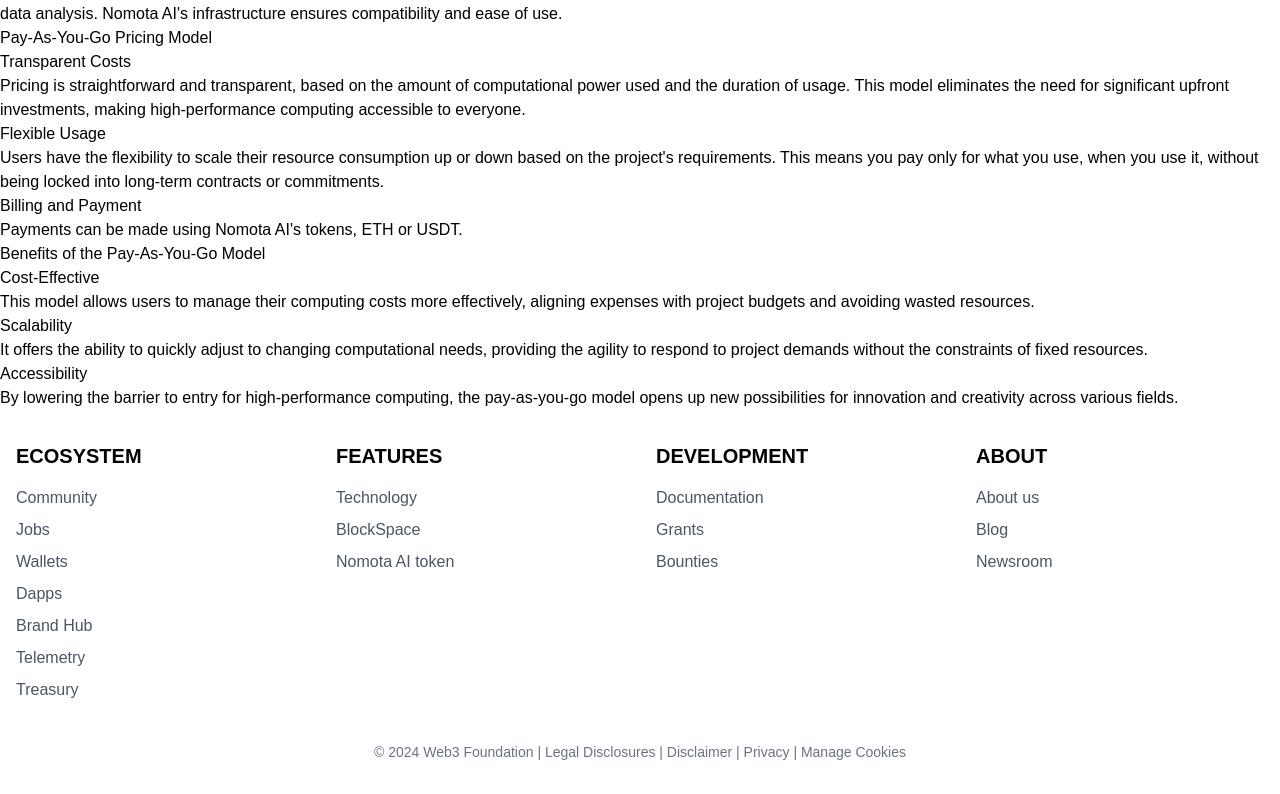
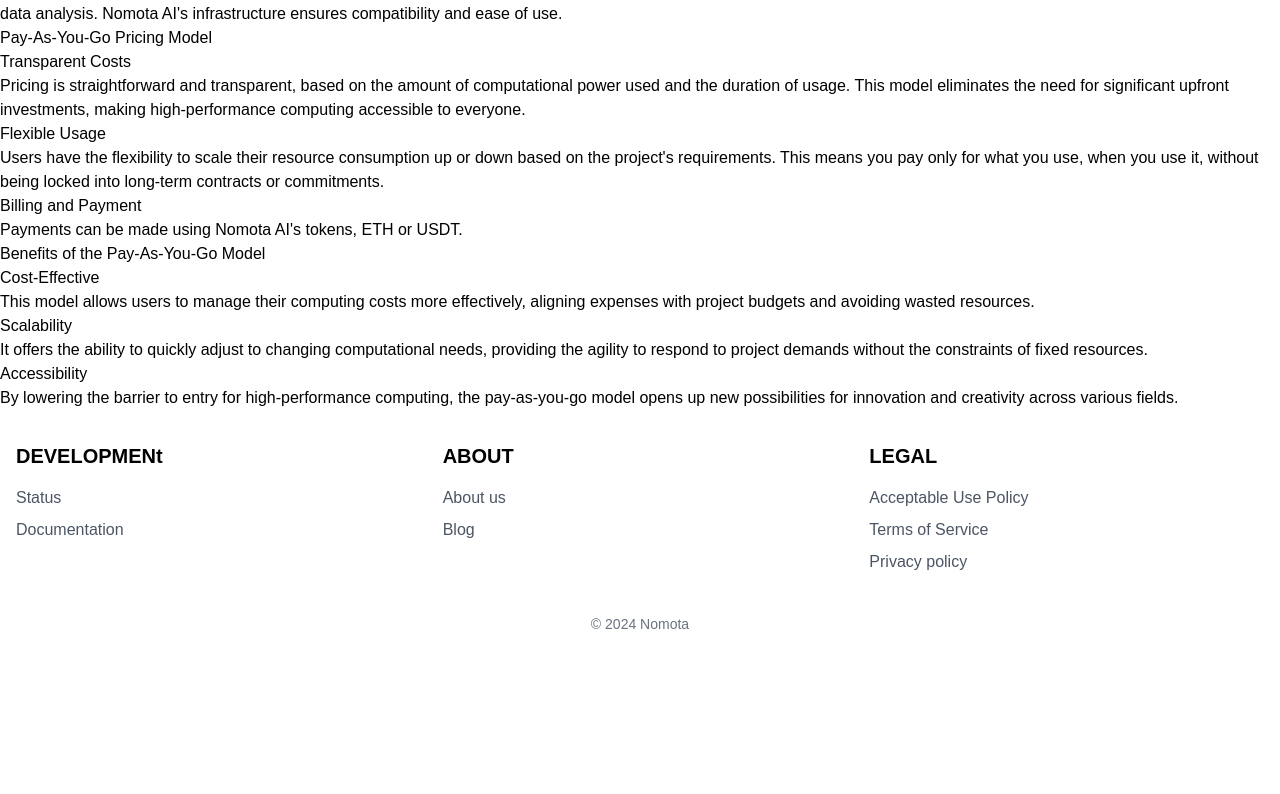
Before and after one commit to MohanVarma1965/NomotaAI, a React (Create React App) app: page /products/marketplace in a window 1280 px wide. Shown: the part 906-1700 px from the top of the page. After the commit the page ends 1572 px from the top, so only its background shows below. Built offline with nearby package versions, Linux system fonts and the light colour scheme.

Commit message:
Header and Footer fixes

```diff
--- a/src/components/Footer/FooterColumn.tsx
+++ b/src/components/Footer/FooterColumn.tsx
@@ -1,8 +1,13 @@
 import React from 'react';
+import { Link } from 'react-router-dom';
 
 interface FooterColumnProps {
   title: string;
-  links: { name: string; url: string }[];
+  links: {
+    name: string;
+    url?: string; // either url (external)
+    to?: string;  // or to (internal)
+  }[];
 }
 
 const FooterColumn: React.FC<FooterColumnProps> = ({ title, links }) => {
@@ -12,9 +17,16 @@
       <ul>
         {links.map((link, index) => (
           <li key={index} className="mb-2">
-            <a href={link.url} className="text-base text-gray-600 hover:text-gray-800 transition-colors duration-300">
-              {link.name}
-            </a>
+            { link.to
+              ?
+                <Link to={link.to} className="text-base text-gray-600 hover:text-gray-800 transition-colors duration-300">
+                  {link.name}
+                </Link>
+              :
+                <a href={link.url} target="_blank" className="text-base text-gray-600 hover:text-gray-800 transition-colors duration-300">
+                  {link.name}
+                </a>
+            }
           </li>
         ))}
       </ul>
--- a/src/components/Footer/index.tsx
+++ b/src/components/Footer/index.tsx
@@ -4,39 +4,25 @@
 const Footer: React.FC = () => {
   const footerData = [
     {
-      title: "ECOSYSTEM",
+      title: "DEVELOPMENt",
       links: [
-        { name: "Community", url: "/community" },
-        { name: "Jobs", url: "/jobs" },
-        { name: "Wallets", url: "/wallets" },
-        { name: "Dapps", url: "/dapps" },
-        { name: "Brand Hub", url: "/brand-hub" },
-        { name: "Telemetry", url: "/telemetry" },
-        { name: "Treasury", url: "/treasury" },
-      ],
-    },
-    {
-      title: "FEATURES",
-      links: [
-        { name: "Technology", url: "/technology" },
-        { name: "BlockSpace", url: "/blockspace" },
-        { name: "Nomota AI token", url: "/token" },
-      ],
-    },
-    {
-      title: "DEVELOPMENT",
-      links: [
-        { name: "Documentation", url: "/documentation" },
-        { name: "Grants", url: "/grants" },
-        { name: "Bounties", url: "/bounties" },
+        { name: "Status", url: "https://status.nomota.nl" },
+        { name: "Documentation", url: "https://docs.nomota.nl" },
       ],
     },
     {
       title: "ABOUT",
       links: [
-        { name: "About us", url: "/about_website" },
-        { name: "Blog", url: "/blog" },
-        { name: "Newsroom", url: "/newsroom" },
+        { name: "About us", to: "/about" },
+        { name: "Blog", to: "/blog" },
+      ],
+    },
+    {
+      title: "LEGAL",
+      links: [
+        { name: "Acceptable Use Policy", to: "/acceptable-use" },
+        { name: "Terms of Service", to: "/terms" },
+        { name: "Privacy policy", to: "/privacy-policy" },
       ],
     },
   ];
@@ -44,13 +30,13 @@
   return (
     <footer className="bg-white py-8">
       <div className="max-w-7xl mx-auto px-4">
-        <div className="grid grid-cols-1 sm:grid-cols-2 md:grid-cols-4 gap-8">
+        <div className="grid grid-cols-1 xs:grid-cols-1 sm:grid-cols-3 gap-8">
           {footerData.map((column, index) => (
             <FooterColumn key={index} title={column.title} links={column.links} />
           ))}
         </div>
         <div className="text-center text-sm text-gray-500 mt-8">
-          © 2024 Web3 Foundation | Legal Disclosures | Disclaimer | Privacy | Manage Cookies
+          © 2024 Nomota
         </div>
       </div>
     </footer>
--- a/src/components/Header/MobilePopver.tsx
+++ b/src/components/Header/MobilePopver.tsx
@@ -1,5 +1,6 @@
 import React from 'react';
 import { Popover } from '@headlessui/react';
+import { Link } from 'react-router-dom';
 
 const MobileNavigation: React.FC = () => {
   return (
@@ -44,10 +45,10 @@
                 </Popover.Button>
               </div>
               <nav className="flex flex-col pl-4 space-y-4">
-                <a href="/products" className="p-2 text-lg font-medium text-gray-900 rounded-md hover:bg-gray-100">Products</a>
-                <a href="/tokenomics" className="p-2 text-lg font-medium text-gray-900 rounded-md hover:bg-gray-100">Tokenomics</a>
-                <a href="/roadmap" className="p-2 text-lg font-medium text-gray-900 rounded-md hover:bg-gray-100">Roadmap</a>
-                <a href="/documentation" className="p-2 text-lg font-medium text-gray-900 rounded-md hover:bg-gray-100">Documentation</a>
+                <Link to="/products" className="p-2 text-lg font-medium text-gray-900 rounded-md hover:bg-gray-100">Products</Link>
+                <Link to="/#tokenomics" className="p-2 text-lg font-medium text-gray-900 rounded-md hover:bg-gray-100">Tokenomics</Link>
+                <Link to="/#roadmap" className="p-2 text-lg font-medium text-gray-900 rounded-md hover:bg-gray-100">Roadmap</Link>
+                <a href="https://docs.nomota.nl" target="_blank" className="p-2 text-lg font-medium text-gray-900 rounded-md hover:bg-gray-100">Documentation</a>
               </nav>
             </div>
           </Popover.Panel>
--- a/src/components/Header/index.tsx
+++ b/src/components/Header/index.tsx
@@ -35,16 +35,16 @@
       </div>
 
       <div className="flex items-center justify-around py-4 text-lg bg-gray-800 border border-gray-700 md:hidden">
-        <a href="/news" className="flex flex-col items-center space-y-1 hover:text-gray-300">
+        <Link to="/products" className="flex flex-col items-center space-y-1 hover:text-gray-300">
           Products
-        </a>
-        <a href="/staking" className="flex flex-col items-center space-y-1 hover:text-gray-300">
+        </Link>
+        <a href="/#tokenomcs" className="flex flex-col items-center space-y-1 hover:text-gray-300">
           Tokenomics
         </a>
-        <a href="/bridge" className="flex flex-col items-center space-y-1 hover:text-gray-300">
+        <a href="/#roadmap" className="flex flex-col items-center space-y-1 hover:text-gray-300">
           Roadmap
         </a>
-        <a href="/docs" className="flex flex-col items-center space-y-1 hover:text-gray-300">
+        <a href="https://docs.nomota.nl" target="_blank" className="flex flex-col items-center space-y-1 hover:text-gray-300">
           Docs
         </a>
       </div>
```
